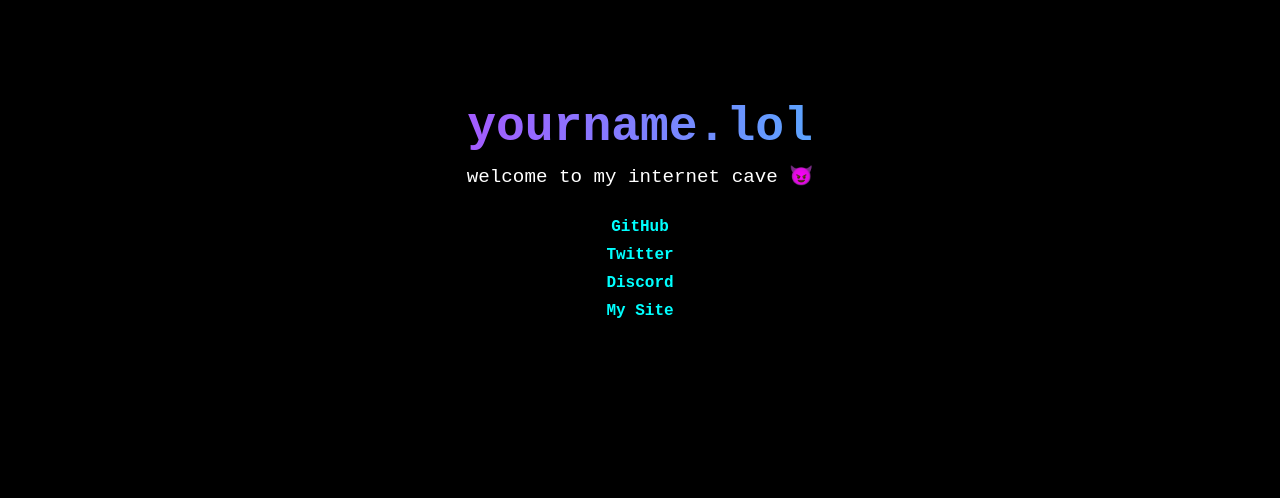
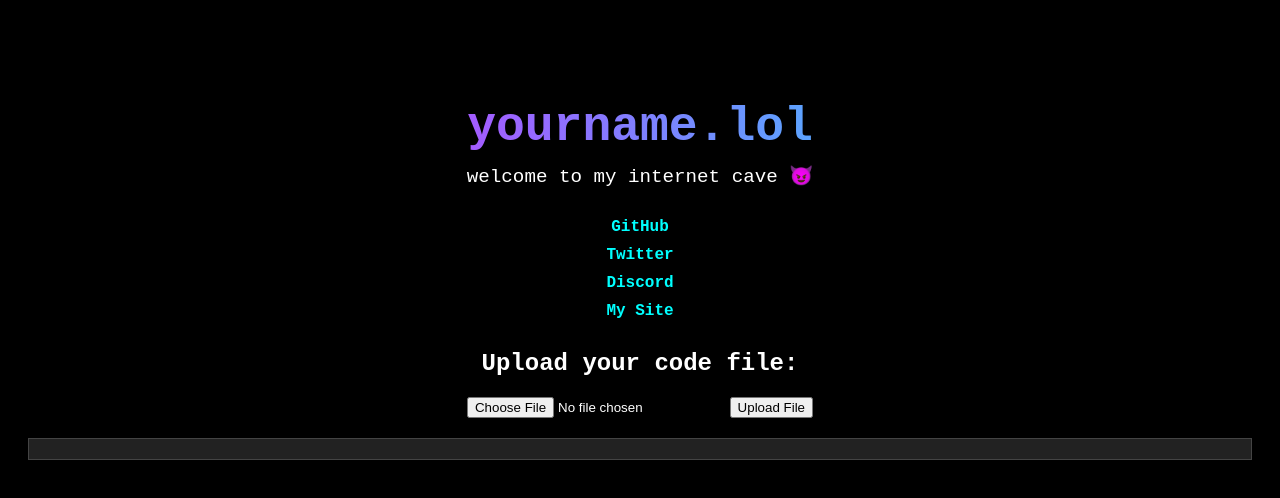
Before and after one commit to depresogt/ApkLeaks.github.io, a plain HTML site: page index.html in a window 1280 px wide. Drawn offline with Linux system fonts and the light colour scheme.

Commit message:
Update index.html

```diff
--- a/index.html
+++ b/index.html
@@ -39,6 +39,20 @@
       display: block;
       margin: 10px 0;
     }
+    #upload-container {
+      margin-top: 30px;
+    }
+    #file-content {
+      margin-top: 20px;
+      padding: 10px;
+      background: #222;
+      border: 1px solid #444;
+      color: #0ff;
+      white-space: pre-wrap;
+      word-wrap: break-word;
+      max-height: 300px;
+      overflow-y: auto;
+    }
   </style>
 </head>
 <body>
@@ -51,5 +65,35 @@
     <a href="https://discord.gg/yourserver" target="_blank">Discord</a>
     <a href="https://yourcoollink.com" target="_blank">My Site</a>
   </div>
+
+  <!-- File Upload Section -->
+  <div id="upload-container">
+    <h2>Upload your code file:</h2>
+    <input type="file" id="fileInput" />
+    <button onclick="uploadFile()">Upload File</button>
+  </div>
+
+  <!-- Area to display the uploaded code -->
+  <div id="file-content"></div>
+
+  <script>
+    function uploadFile() {
+      const fileInput = document.getElementById('fileInput');
+      const file = fileInput.files[0];
+
+      if (!file) {
+        alert("Please select a file!");
+        return;
+      }
+
+      const reader = new FileReader();
+      reader.onload = function(event) {
+        const fileContent = event.target.result;
+        document.getElementById('file-content').textContent = fileContent;
+      };
+
+      reader.readAsText(file);
+    }
+  </script>
 </body>
 </html>
```
